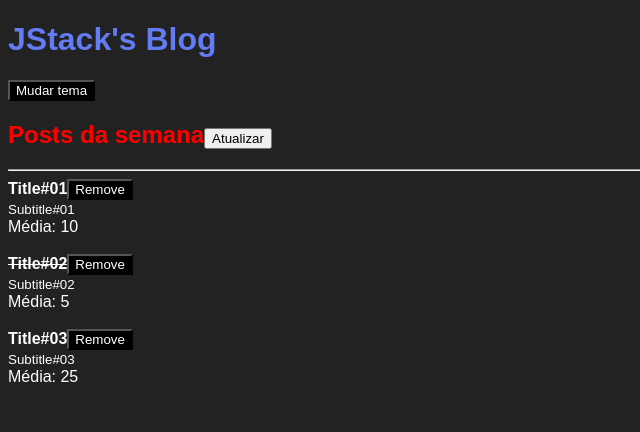
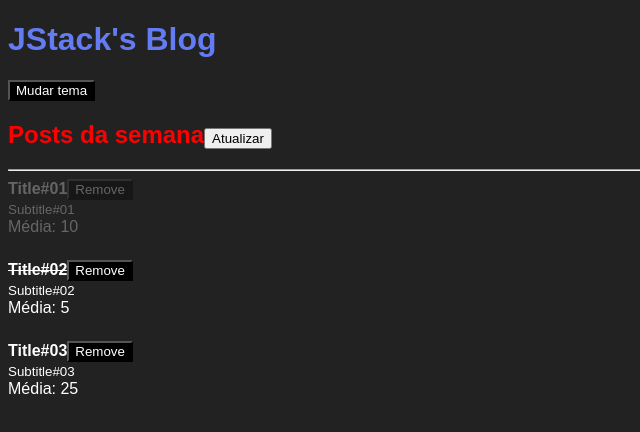
Before and after one commit to carolribeiro2112/fundamentos-react-jstack, a React app: page / in a window 1280 px wide. Shown: the top 432 px of the page, without its empty margins (0-640 px from the left). Built offline with nearby package versions, Linux system fonts and the light colour scheme.

Commit message:
dinamic classes

```diff
--- a/src/App.jsx
+++ b/src/App.jsx
@@ -13,6 +13,7 @@ function App() {
       subtitle: 'Subtitle#01',
       likes: 20,
       read: false,
+      removed: true,
     },
     {
       id: Math.random(),
@@ -20,6 +21,7 @@ function App() {
       subtitle: 'Subtitle#02',
       likes: 10,
       read: true,
+      removed: false,
     },
     {
       id: Math.random(),
@@ -27,6 +29,7 @@ function App() {
       subtitle: 'Subtitle#03',
       likes: 50,
       read: false,
+      removed: false,
     },
   ]);
 
@@ -43,8 +46,10 @@ function App() {
   };
 
   function handleRemovePost(postId) {
-    setPosts((prevState) => (
-      prevState.filter(post => post.id !== postId)
+    setPosts((prevState) => prevState.map(
+      post => post.id === postId
+        ? {...post, removed: true}
+        : post
     ));
   }
 
--- a/src/Post.jsx
+++ b/src/Post.jsx
@@ -1,11 +1,17 @@
 import React from "react";
 import PropTypes from "prop-types";
 import PostHeader from "./PostHeader";
+import styles from './Post.scss';
 
 export default function Post(props) {
   return (
-    <>
-      <article>
+    <article
+      className={
+        props.post.removed
+          ? styles.postDeleted
+          : styles.post
+      }
+    >
       <PostHeader
         onRemove={props.onRemove}
         post={{
@@ -19,8 +25,6 @@ export default function Post(props) {
       <br/>
       Média: {props.post.likes/2}
     </article>
-      <br/>
-    </>
   );
 };
 
@@ -32,5 +36,6 @@ Post.propTypes = {
     subtitle: PropTypes.string.isRequired,
     likes: PropTypes.number.isRequired,
     read: PropTypes.bool.isRequired,
+    removed: PropTypes.bool.isRequired,
   }).isRequired,
 }
--- /dev/null
+++ b/src/Post.scss
@@ -0,0 +1,8 @@
+.post {
+  margin-bottom: 24px;
+}
+
+.postDeleted {
+  margin-bottom: 24px;
+  opacity: 0.3;
+}
```
Lines whose indentation alone changed are shown as unchanged.
